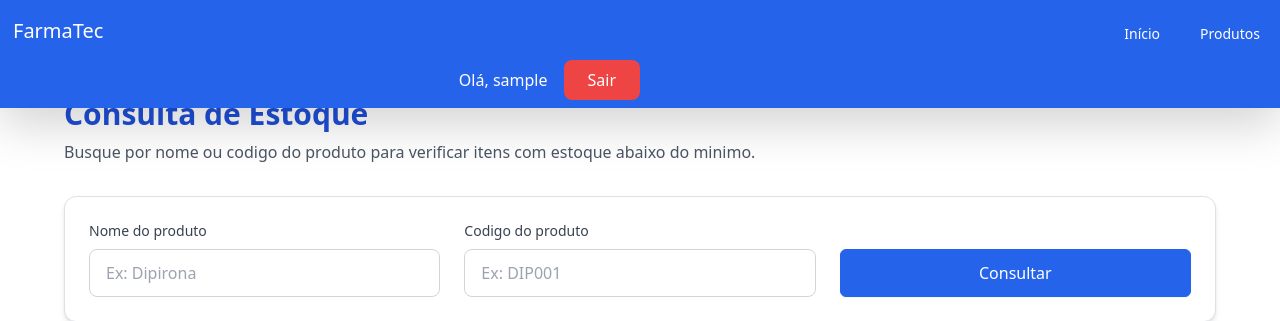
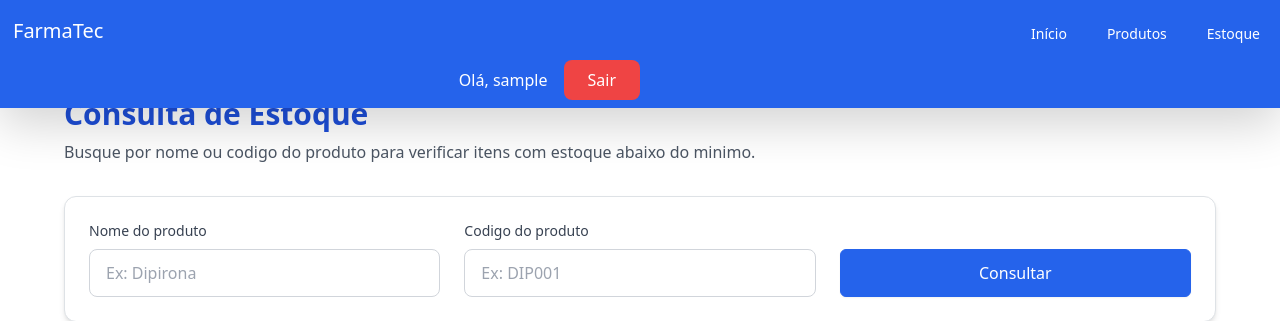
Before and after one commit to phpedruo/FarmaSys, a Django app: page /estoque/ in a window 1280 px wide. Shown: the top 321 px of the page. Run offline with Django 5.2, Linux system fonts and the light colour scheme; the visitor is signed in with stand-in values (Sample User, id 1); data that the repository does not hold is empty; some libraries are stand-ins or nearby versions.

Commit message:
atualizada a consulta de estoque para usar mensagens dinâmicas e verificar status de estoque

```diff
--- a/farmacia/templates/farmacia/base.html
+++ b/farmacia/templates/farmacia/base.html
@@ -1,37 +1,68 @@
 {% load static %}
-<!DOCTYPE html>
+<!doctype html>
 <html lang="pt-br">
   <head>
-    <meta charset="UTF-8">
-    <meta name="viewport" content="width=device-width, initial-scale=1.0">
+    <meta charset="UTF-8" />
+    <meta name="viewport" content="width=device-width, initial-scale=1.0" />
 
     <!-- Google Fonts -->
-    <link href="https://fonts.googleapis.com/css2?family=Inter:ital,wght@0,100..900;1,100..900&display=swap" rel="stylesheet">
+    <link
+      href="https://fonts.googleapis.com/css2?family=Inter:ital,wght@0,100..900;1,100..900&display=swap"
+      rel="stylesheet"
+    />
 
     <!-- CSS Frameworks -->
     <script src="https://cdn.tailwindcss.com"></script>
-    <link href="https://cdn.jsdelivr.net/npm/daisyui@4.4.19/dist/full.min.css" rel="stylesheet">
-    <link href="https://cdn.jsdelivr.net/npm/bootstrap@5.3.2/dist/css/bootstrap.min.css" rel="stylesheet">
+    <link
+      href="https://cdn.jsdelivr.net/npm/daisyui@4.4.19/dist/full.min.css"
+      rel="stylesheet"
+    />
+    <link
+      href="https://cdn.jsdelivr.net/npm/bootstrap@5.3.2/dist/css/bootstrap.min.css"
+      rel="stylesheet"
+    />
 
     <!-- CSS Global -->
-    <link rel="stylesheet" href="{% static 'css/global.css' %}">
+    <link rel="stylesheet" href="{% static 'css/global.css' %}" />
 
     <title>{% block title %}FarmaTec Online{% endblock %}</title>
   </head>
 
   <body>
     <div class="navbar bg-[#2563eb] text-white shadow-lg fixed top-0 z-50">
-
       <!-- ESQUERDA -->
       <div class="navbar-start">
-            <a href="{% url 'home' %}" class="btn btn-ghost text-xl text-white">FarmaTec</a>
+        <a href="{% url 'home' %}" class="btn btn-ghost text-xl text-white"
+          >FarmaTec</a
+        >
       </div>
 
       <!-- CENTRO -->
       <div class="navbar-center hidden lg:flex">
         <ul class="menu menu-horizontal px-1 gap-2">
-                <li><a href="{% url 'home' %}" class="text-white hover:bg-[#1d4ed8] rounded-lg">Início</a></li>
-                <li><a href="/admin/farmacia/produto/" class="text-white hover:bg-[#1d4ed8] rounded-lg">Produtos</a></li>
+          <li>
+            <a
+              href="{% url 'home' %}"
+              class="text-white hover:bg-[#1d4ed8] rounded-lg"
+              >Início</a
+            >
+          </li>
+          <li>
+            <a
+              href="/admin/farmacia/produto/"
+              class="text-white hover:bg-[#1d4ed8] rounded-lg"
+              >Produtos</a
+            >
+          </li>
+          {% if user.is_superuser %}
+          <li>
+            <a
+              href="{% url 'consulta_estoque' %}"
+              class="text-white hover:bg-[#1d4ed8] rounded-lg"
+              >Estoque</a
+            >
+          </li>
+          {% endif %}
         </ul>
       </div>
 
@@ -42,16 +73,25 @@
 
         <form method="post" action="{% url 'logout' %}">
           {% csrf_token %}
-                    <button type="submit" class="px-4 py-2 bg-red-500 text-white rounded-lg hover:bg-red-600">
+          <button
+            type="submit"
+            class="px-4 py-2 bg-red-500 text-white rounded-lg hover:bg-red-600"
+          >
             Sair
           </button>
         </form>
         {% else %}
         <div class="flex gap-2 mr-4">
-                    <a href="{% url 'login' %}" class="px-4 py-2 border border-white rounded-lg hover:bg-white hover:text-[#2563eb]">
+          <a
+            href="{% url 'login' %}"
+            class="px-4 py-2 border border-white rounded-lg hover:bg-white hover:text-[#2563eb]"
+          >
             Login
           </a>
-                    <a href="{% url 'register' %}" class="px-4 py-2 bg-white text-[#2563eb] rounded-lg">
+          <a
+            href="{% url 'register' %}"
+            class="px-4 py-2 bg-white text-[#2563eb] rounded-lg"
+          >
             Cadastro
           </a>
         </div>
@@ -65,13 +105,11 @@
     <!-- CONTEÚDO -->
     <div class="min-h-screen bg-white">
       <div class="container mx-auto px-4 py-8">
-            {% block content %}
-            {% endblock %}
+        {% block content %} {% endblock %}
       </div>
     </div>
 
     <!-- JS -->
     <script src="https://cdn.jsdelivr.net/npm/bootstrap@5.3.2/dist/js/bootstrap.bundle.min.js"></script>
-
   </body>
 </html>
--- a/farmacia/templates/farmacia/consulta_estoque.html
+++ b/farmacia/templates/farmacia/consulta_estoque.html
@@ -1,18 +1,20 @@
-{% extends 'farmacia/base.html' %}
-
-{% block title %}Consulta de Estoque | FarmaTec{% endblock %}
-
-{% block content %}
+{% extends 'farmacia/base.html' %} {% block title %}Consulta de Estoque |
+FarmaTec{% endblock %} {% block content %}
 <div class="max-w-6xl mx-auto">
   <div class="mb-8">
     <h1 class="text-3xl font-bold text-[#1d4ed8]">Consulta de Estoque</h1>
-        <p class="text-gray-600 mt-2">Busque por nome ou codigo do produto para verificar itens com estoque abaixo do minimo.</p>
+    <p class="text-gray-600 mt-2">
+      Busque por nome ou codigo do produto para verificar itens com estoque
+      abaixo do minimo.
+    </p>
   </div>
 
   <div class="bg-white rounded-xl shadow-md border border-gray-100 p-6 mb-6">
     <form method="get" class="grid grid-cols-1 md:grid-cols-3 gap-4 items-end">
       <div>
-                <label for="nome" class="block text-sm font-semibold text-gray-700 mb-2">Nome do produto</label>
+        <label for="nome" class="block text-sm font-semibold text-gray-700 mb-2"
+          >Nome do produto</label
+        >
         <input
           id="nome"
           name="nome"
@@ -20,11 +22,15 @@
           value="{{ nome }}"
           placeholder="Ex: Dipirona"
           class="input input-bordered w-full"
-                >
+        />
       </div>
 
       <div>
-                <label for="codigo" class="block text-sm font-semibold text-gray-700 mb-2">Codigo do produto</label>
+        <label
+          for="codigo"
+          class="block text-sm font-semibold text-gray-700 mb-2"
+          >Codigo do produto</label
+        >
         <input
           id="codigo"
           name="codigo"
@@ -32,10 +38,13 @@
           value="{{ codigo }}"
           placeholder="Ex: DIP001"
           class="input input-bordered w-full"
-                >
+        />
       </div>
 
-            <button type="submit" class="btn bg-[#2563eb] border-[#2563eb] text-white hover:bg-[#1d4ed8] hover:border-[#1d4ed8]">
+      <button
+        type="submit"
+        class="btn bg-[#2563eb] border-[#2563eb] text-white hover:bg-[#1d4ed8] hover:border-[#1d4ed8]"
+      >
         Consultar
       </button>
     </form>
@@ -45,10 +54,10 @@
   <div class="alert alert-error mb-6">
     <span>{{ mensagem }}</span>
   </div>
-    {% endif %}
-
-    {% if resultados %}
-        <div class="bg-white rounded-xl shadow-md border border-gray-100 overflow-hidden">
+  {% endif %} {% if resultados %}
+  <div
+    class="bg-white rounded-xl shadow-md border border-gray-100 overflow-hidden"
+  >
     <div class="overflow-x-auto">
       <table class="table table-zebra w-full">
         <thead class="bg-[#eff6ff] text-[#1e3a8a]">
@@ -68,7 +77,9 @@
             <td>{{ item.quantidade }}</td>
             <td>{{ item.data_ultima_atualizacao|date:'d/m/Y H:i' }}</td>
             <td>
-                                    <span class="badge badge-warning text-white">
+              <span
+                class="badge text-white {% if item.abaixo_minimo %}badge-warning{% else %}badge-success{% endif %}"
+              >
                 {{ item.mensagem }}
               </span>
             </td>
--- a/farmacia/views.py
+++ b/farmacia/views.py
@@ -80,7 +80,8 @@ def consulta_estoque(request):
                 'produto_codigo': estoque.produto.codigo,
                 'quantidade': estoque.quantidade,
                 'data_ultima_atualizacao': estoque.data_ultima_atualizacao,
-                'mensagem': 'Estoque abaixo do mínimo. Iniciar o processo de compras.',
+                'mensagem': estoque.mensagem_status_estoque(),
+                'abaixo_minimo': estoque.esta_abaixo_estoque_minimo(),
             }
             for estoque in estoques
         ]
```
Lines whose indentation alone changed are shown as unchanged.
